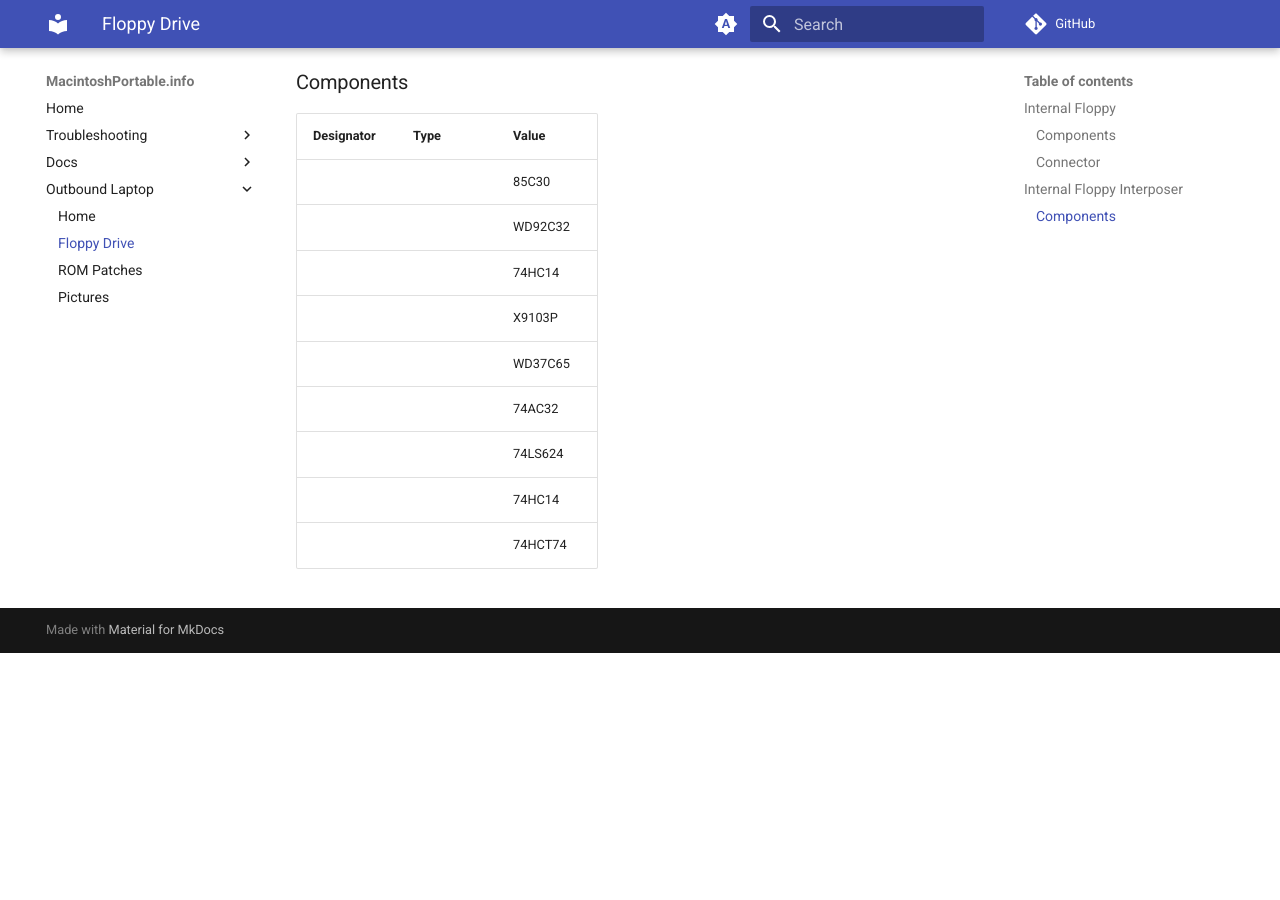
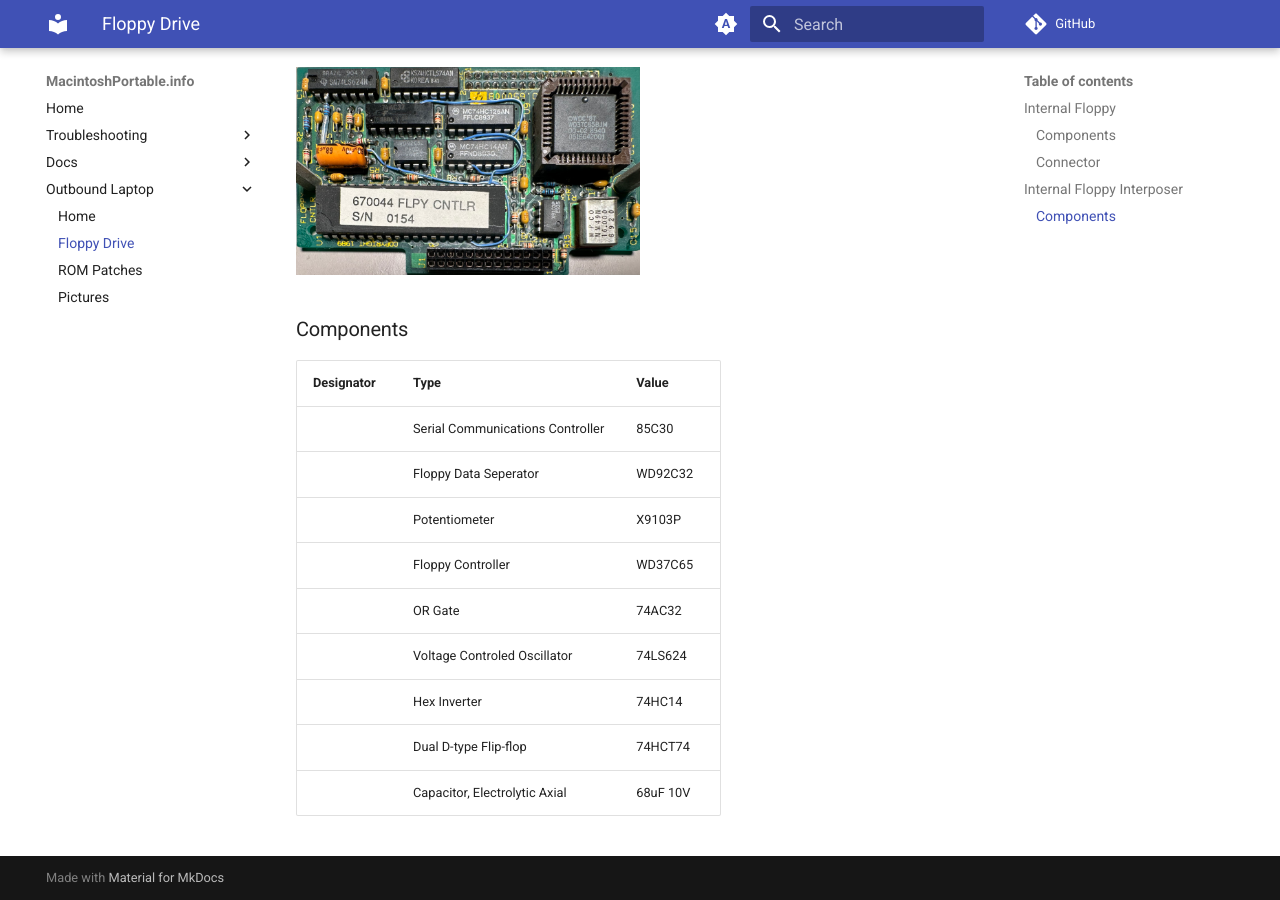
Before and after one commit to rezafouladian/MacintoshPortable, an MkDocs documentation site: the page built from docs/outbound/Floppy.md, in a window 1280 px wide and 900 px high, scrolled down 1515 px. Built offline with MkDocs 1.6.1 and Material for MkDocs 9.7.7, drawn with Linux system fonts in a browser that asks for light colours; comment, search, counter and statistics services are not loaded; before the commit the page ends 2168 px from its top, so only the background shows below that.

Commit message:
Add interposer image

```diff
--- a/docs/outbound/Floppy.md
+++ b/docs/outbound/Floppy.md
@@ -38,16 +38,18 @@ The PCB in the Citizen U0DA-07A appears to have the part number C70-1070.
 
 ## Internal Floppy Interposer
 
+![](media/interposer.jpg){ width="50%" }
+
 ### Components
 
 | Designator | Type | Value |
 | --- | --- | --- |
-| | | 85C30 |
-| | | WD92C32 |
-| | | 74HC14 |
-| | | X9103P |
-| | | WD37C65 |
-| | | 74AC32 |
-| | | 74LS624 |
-| | | 74HC14 |
-| | | 74HCT74 |
+| | Serial Communications Controller | 85C30 |
+| | Floppy Data Seperator | WD92C32 |
+| | Potentiometer | X9103P |
+| | Floppy Controller | WD37C65 |
+| | OR Gate | 74AC32 |
+| | Voltage Controled Oscillator | 74LS624 |
+| | Hex Inverter | 74HC14 |
+| | Dual D-type Flip-flop | 74HCT74 |
+| | Capacitor, Electrolytic Axial | 68uF 10V |
```
Also changed, not shown: docs/outbound/media/interposer.jpg (added).
